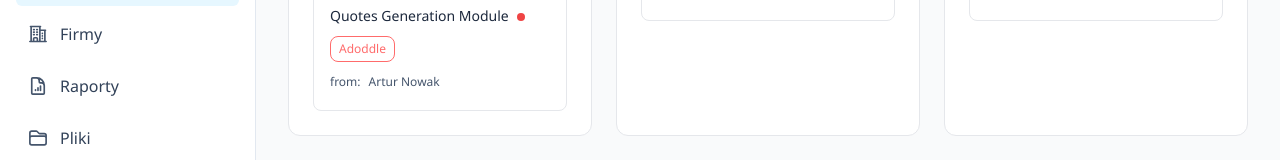
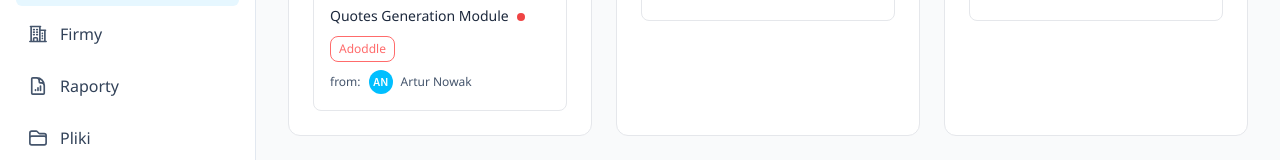
Before and after one commit to ScrumDone/ScrumDone, a React (Vite) app in the folder client/: page / in a window 1280 px wide. Shown: the part 242-402 px from the top of the page. Built offline with nearby package versions, Linux system fonts and the light colour scheme.

Commit message:
added avatar xs version and put it into homepage

```diff
--- a/client/src/components/Avatar.tsx
+++ b/client/src/components/Avatar.tsx
@@ -1,8 +1,9 @@
 import React from 'react'
 
-type AvatarSize = 'sm' | 'md' | 'lg'
+type AvatarSize = 'sm' | 'md' | 'lg' | 'xs'
 
 const sizeClassMap: Record<AvatarSize, string> = {
+    xs: 'h-6 w-6 text-[10px]',
     sm: 'h-8 w-8 text-sm',
     md: 'h-9 w-9 text-base',
     lg: 'h-11 w-11 text-lg',
--- a/client/src/pages/Homepage.tsx
+++ b/client/src/pages/Homepage.tsx
@@ -2,6 +2,7 @@
 import React from 'react'
 import SideBar from '../components/sideBar'
 import TopBar from '../components/topBar'
+import Avatar from '../components/Avatar'
 
 const Homepage: React.FC = () => {
     return (
@@ -33,6 +34,7 @@ const Homepage: React.FC = () => {
                                 </div>
                                 <div className="flex items-center gap-2">
                                     <h1 className="font-segoe-ui text-slate-600 text-[0.75rem] leading-6 font-normal tracking-[0em] antialiased">from:</h1>
+                                    <Avatar initials="AN" size="xs" />
                                     <h1 className="font-segoe-ui text-slate-600 text-[0.75rem] leading-6 font-normal tracking-[0em] antialiased">Artur Nowak</h1>
                                 </div>
                             </div>
```
